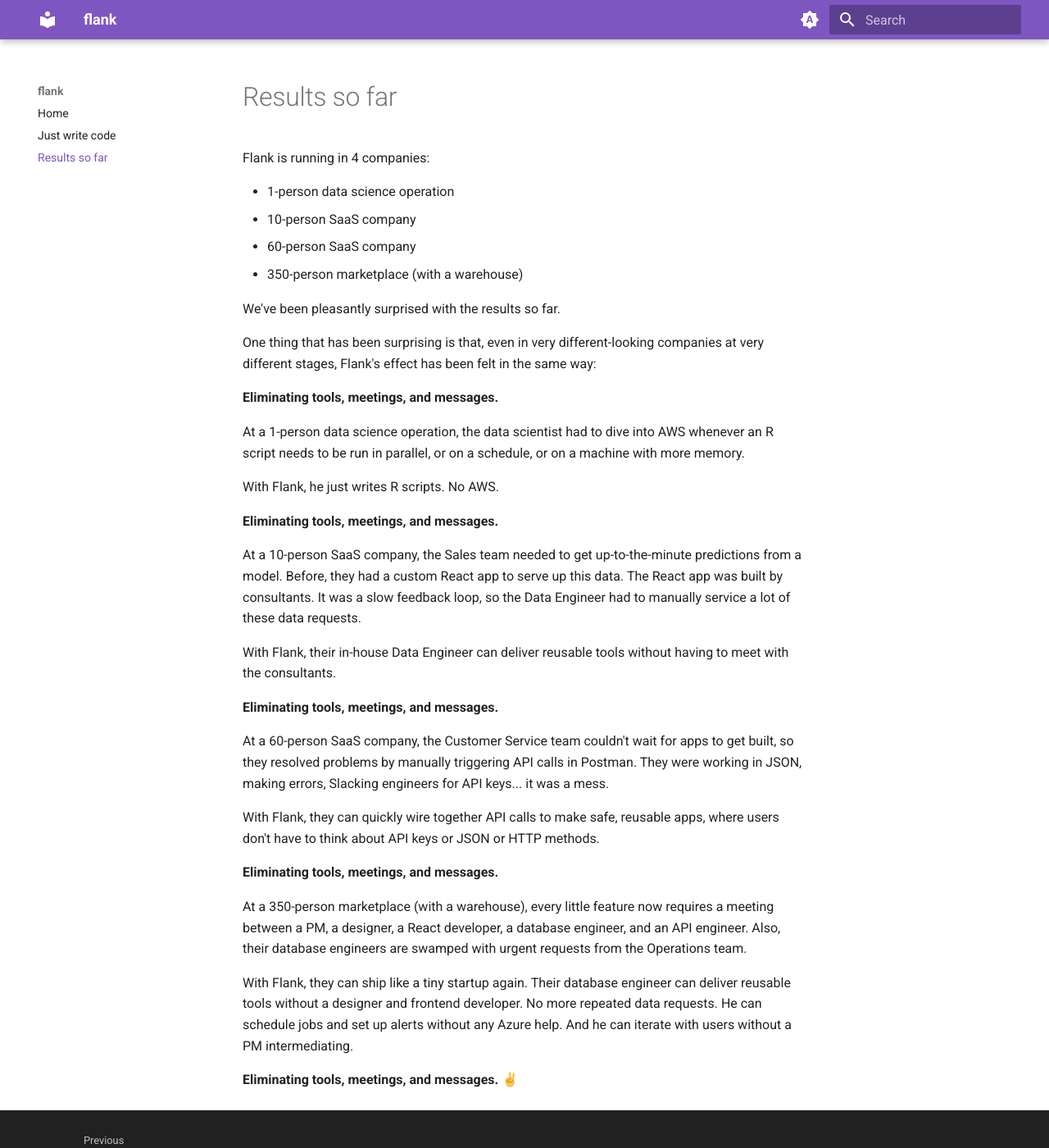
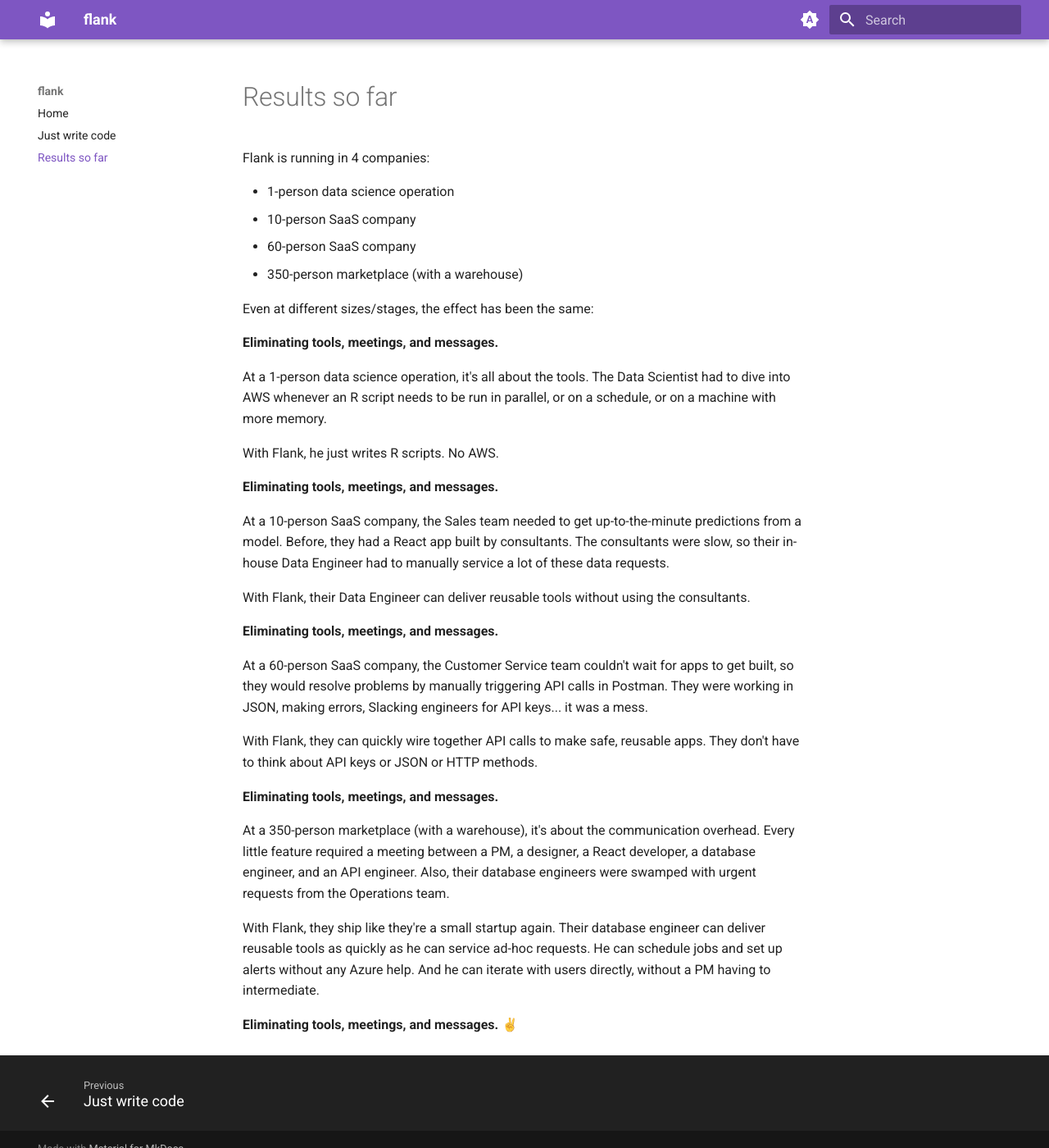
Before and after one commit to btf-org/flank-docs, an MkDocs documentation site: the page built from docs/results.md, in a window 1280 px wide and 1400 px high. Shown: the whole window at 82% size. Built offline with MkDocs 1.6.1 and Material for MkDocs 9.7.7, drawn with Linux system fonts in a browser that asks for light colours.

Commit message:
more updates

```diff
--- a/docs/results.md
+++ b/docs/results.md
@@ -7,32 +7,30 @@
 - 60-person SaaS company
 - 350-person marketplace (with a warehouse)
 
-We've been pleasantly surprised with the results so far.
-
-One thing that has been surprising is that, even in very different-looking companies at very different stages, Flank's effect has been felt in the same way:
+Even at different sizes/stages, the effect has been the same:
 
 **Eliminating tools, meetings, and messages.**
 
-At a 1-person data science operation, the data scientist had to dive into AWS whenever an R script needs to be run in parallel, or on a schedule, or on a machine with more memory.
+At a 1-person data science operation, it's all about the tools. The Data Scientist had to dive into AWS whenever an R script needs to be run in parallel, or on a schedule, or on a machine with more memory.
 
 With Flank, he just writes R scripts. No AWS.
 
 **Eliminating tools, meetings, and messages.**
 
-At a 10-person SaaS company, the Sales team needed to get up-to-the-minute predictions from a model. Before, they had a custom React app to serve up this data. The React app was built by consultants. It was a slow feedback loop, so the Data Engineer had to manually service a lot of these data requests.
+At a 10-person SaaS company, the Sales team needed to get up-to-the-minute predictions from a model. Before, they had a React app built by consultants. The consultants were slow, so their in-house Data Engineer had to manually service a lot of these data requests.
 
-With Flank, their in-house Data Engineer can deliver reusable tools without having to meet with the consultants.
+With Flank, their Data Engineer can deliver reusable tools without using the consultants.
 
 **Eliminating tools, meetings, and messages.**
 
-At a 60-person SaaS company, the Customer Service team couldn't wait for apps to get built, so they resolved problems by manually triggering API calls in Postman. They were working in JSON, making errors, Slacking engineers for API keys... it was a mess.
+At a 60-person SaaS company, the Customer Service team couldn't wait for apps to get built, so they would resolve problems by manually triggering API calls in Postman. They were working in JSON, making errors, Slacking engineers for API keys... it was a mess.
 
-With Flank, they can quickly wire together API calls to make safe, reusable apps, where users don't have to think about API keys or JSON or HTTP methods.
+With Flank, they can quickly wire together API calls to make safe, reusable apps. They don't have to think about API keys or JSON or HTTP methods.
 
 **Eliminating tools, meetings, and messages.**
 
-At a 350-person marketplace (with a warehouse), every little feature now requires a meeting between a PM, a designer, a React developer, a database engineer, and an API engineer. Also, their database engineers are swamped with urgent requests from the Operations team.
+At a 350-person marketplace (with a warehouse), it's about the communication overhead. Every little feature required a meeting between a PM, a designer, a React developer, a database engineer, and an API engineer. Also, their database engineers were swamped with urgent requests from the Operations team.
 
-With Flank, they can ship like a tiny startup again. Their database engineer can deliver reusable tools without a designer and frontend developer. No more repeated data requests. He can schedule jobs and set up alerts without any Azure help. And he can iterate with users without a PM intermediating.
+With Flank, they ship like they're a small startup again. Their database engineer can deliver reusable tools as quickly as he can service ad-hoc requests. He can schedule jobs and set up alerts without any Azure help. And he can iterate with users directly, without a PM having to intermediate.
 
 **Eliminating tools, meetings, and messages. ✌**
```
Also changed, not shown: docs/just-write-code.md (+1 -1 lines).
